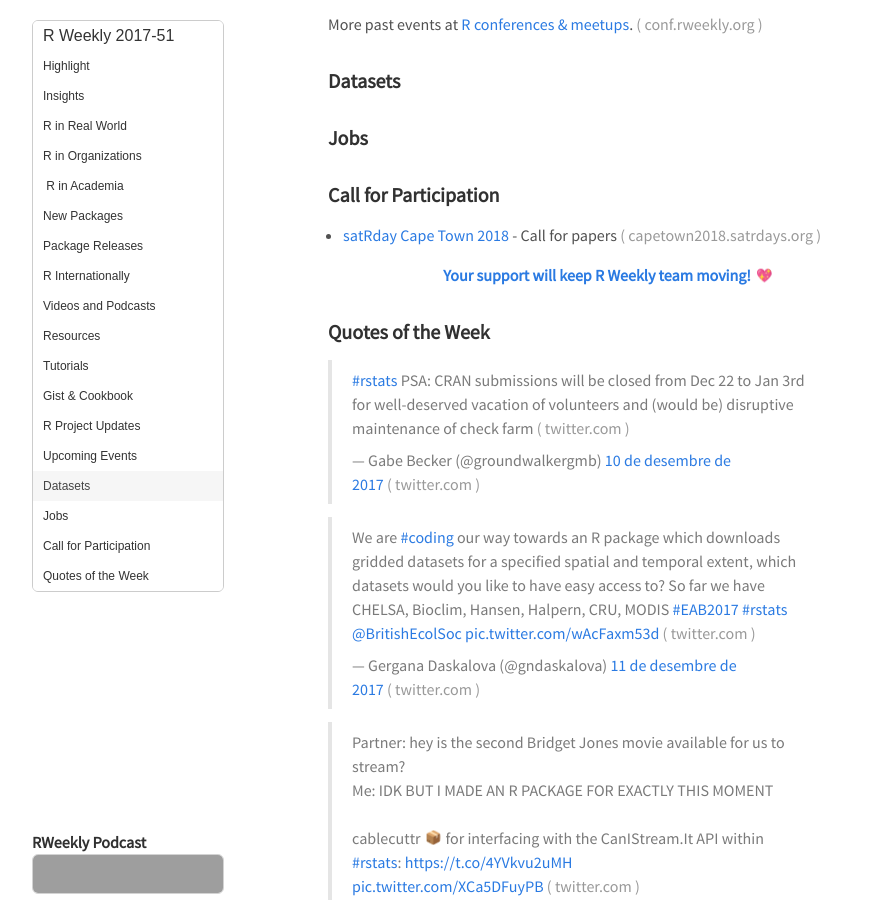
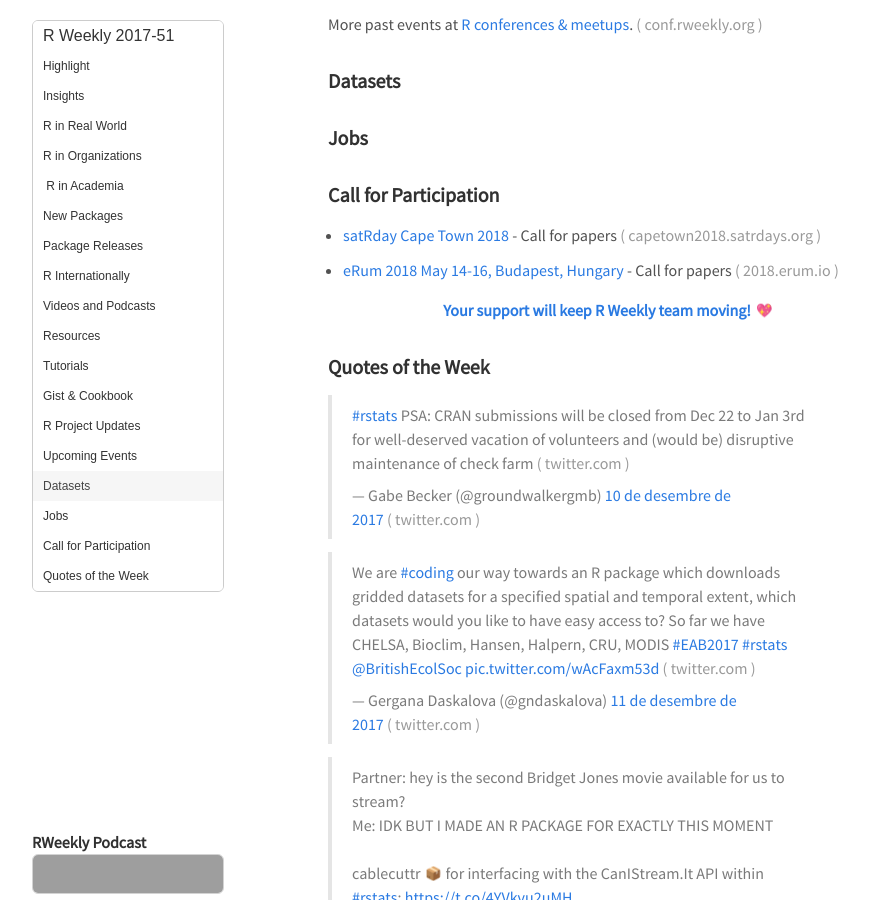
Before and after one commit to rweekly/rweekly.org, a Jekyll site: the page built from draft.md, in a window 1280 px wide and 900 px high, scrolled down 2831 px, cut to the strip 0-900 px from the top of the window. Shown: the whole strip, without its empty margins (32-901 px from the left). Built offline with Jekyll 4.4.1, drawn with Linux system fonts in a browser that asks for light colours; emoji names are drawn with the system emoji font; comment, search, counter and statistics services are not loaded; grey boxes are pictures that could not be loaded.

Commit message:
Update draft.md

```diff
--- a/draft.md
+++ b/draft.md
@@ -158,6 +158,8 @@
 
 + [satRday Cape Town 2018](http://capetown2018.satrdays.org/#callforpapers) - Call for papers
 
++ [eRum 2018 May 14-16, Budapest, Hungary](http://2018.erum.io/#cfp) - Call for papers
+
 <p class="hide-support added-hostname support-rweekly" style="text-align: center;font-weight: bold;">Your <a class="non-visited externalLink" href="https://www.patreon.com/rweekly" onclick="pas(this)">support</a> will keep R Weekly team moving! 💡</p>
 
 ###  Quotes of the Week
```
